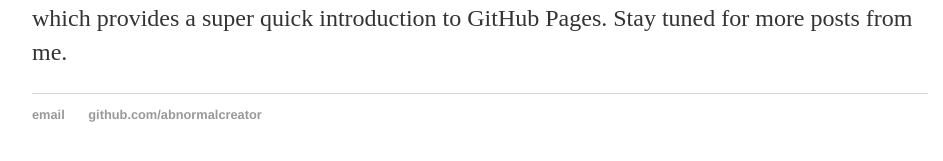
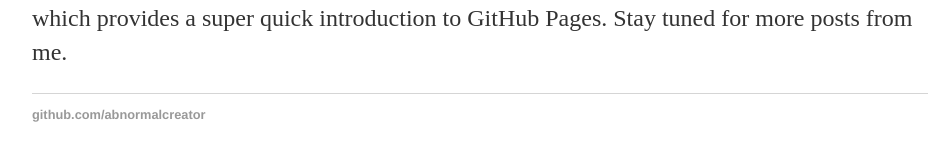
Before and after one commit to abnormalcreator/abnormalcreator.github.io, a Jekyll site: the page built from _posts/2023-05-03-site-launched.md, in a window 1280 px wide. Shown: the part 320-481 px from the top of the page, without its empty margins (160-1103 px from the left). Built offline with Jekyll 4.4.1, drawn with Linux system fonts in a browser that asks for light colours.

Commit message:
Update default.html
removed email address

```diff
--- a/_layouts/default.html
+++ b/_layouts/default.html
@@ -19,7 +19,6 @@
 			</div><!-- /.container -->
 			<footer>
 	    		<ul>
-	        		<li><a href="piefly64@gmail.com">email</a></li>
 	        		<li><a href="https://github.com/abnormalcreator">github.com/abnormalcreator</a></li>
 			</ul>
 			</footer>
```
